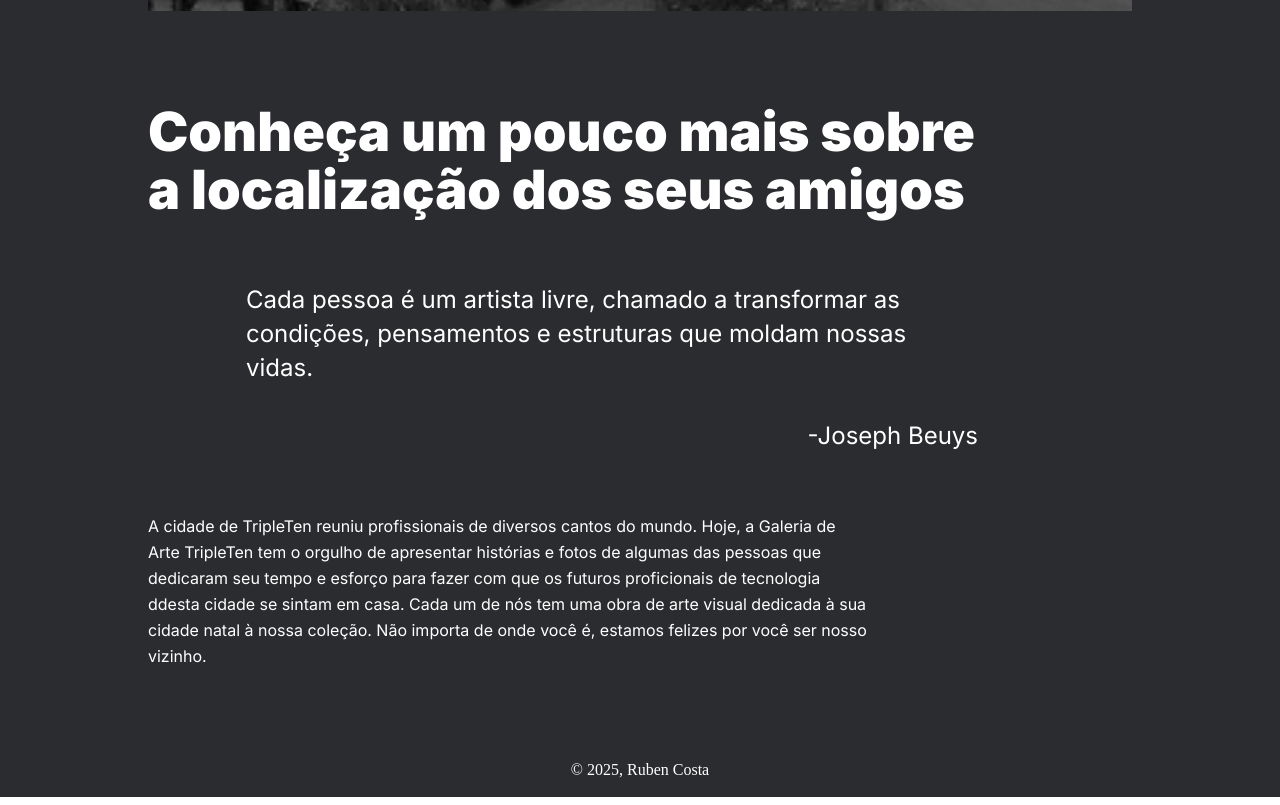
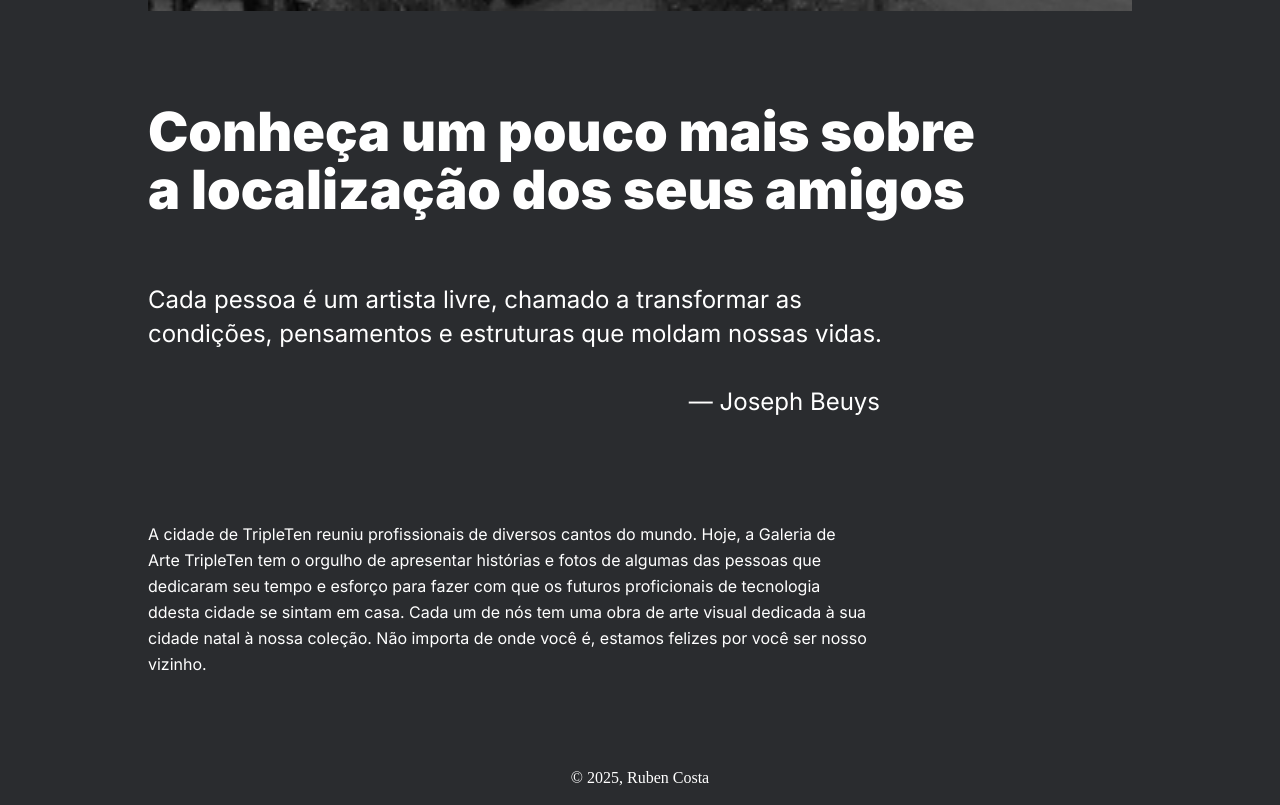
Before and after one commit to RGCosta404/web_project_homeland, a plain HTML site: page index.html in a window 1280 px wide. Shown: the part 1184-1989 px from the top of the page. Drawn offline with nearby package versions, Linux system fonts and the light colour scheme.

Commit message:
favicon/intro update

```diff
--- a/blocks/intro.css
+++ b/blocks/intro.css
@@ -21,28 +21,27 @@
 }
 
 .intro__subtitle {
+    max-width: 738px;
+    margin: 0 0 10px;
+    font-family: "inter", sans-serif;
+    font-weight: 400;
+    font-size: 24px;
+    line-height: 34px;
+    text-align: left;
+    color: #ffffff;
+    padding-top: 40px;
+    align-self: flex-start;
+}
+
+.intro__author {
     max-width: 732px;
-    margin: 0;
+    margin: 0 0 32px;
     font-family: "inter", sans-serif;
     font-weight: 400;
     font-style: normal;
     font-size: 24px;
     line-height: 34px;
-    text-align: left;
-    color: #ffffff;
-    padding-top: 40px;
-    align-self: flex-end;
-}
-
-.intro__author {
-    max-width: 732px;
-    margin: 0;
-    font-family: "inter", sans-serif;
-    font-weight: 400;
-    font-style: normal;
-    font-size: 24px;
-    line-height: 34px;
-    text-align: right;
+    text-align: end;
     color: #ffffff;
     padding-top: 10px;
 }
--- a/index.html
+++ b/index.html
@@ -9,6 +9,7 @@
     <title>TRIPLETEN ART GALLERY</title>
     <link rel="stylesheet" href="pages/index.css">
     <link rel="stylesheet" href="vendor/fonts.css">
+    <link rel="icon" href="favicon.ico" type="image/x-icon">
 
 </head>
 <body>
@@ -28,7 +29,7 @@
                 <h3 class="intro__title">Conheça um pouco mais sobre a localização dos seus amigos</h3>
                 <blockquote class="intro__subtitle">
                     <p class="intro__text">Cada pessoa é um artista livre, chamado a transformar as condições, pensamentos e estruturas que moldam nossas vidas.</p>
-                    <p class="intro__author">-Joseph Beuys</p>
+                    <p class="intro__author">— Joseph Beuys</p>
                 </blockquote>
                 <p class="intro__description">A cidade de TripleTen reuniu profissionais de diversos cantos do mundo. Hoje, a Galeria de Arte TripleTen tem o orgulho de apresentar histórias e fotos de algumas das pessoas que dedicaram seu tempo e esforço para fazer com que os futuros proficionais de tecnologia ddesta cidade se sintam em casa. Cada um de nós tem uma obra de arte visual dedicada à sua cidade natal à nossa coleção. Não importa de onde você é, estamos felizes por você ser nosso vizinho.</p>
             </section>
```
Also changed, not shown: favicon.ico (added).
